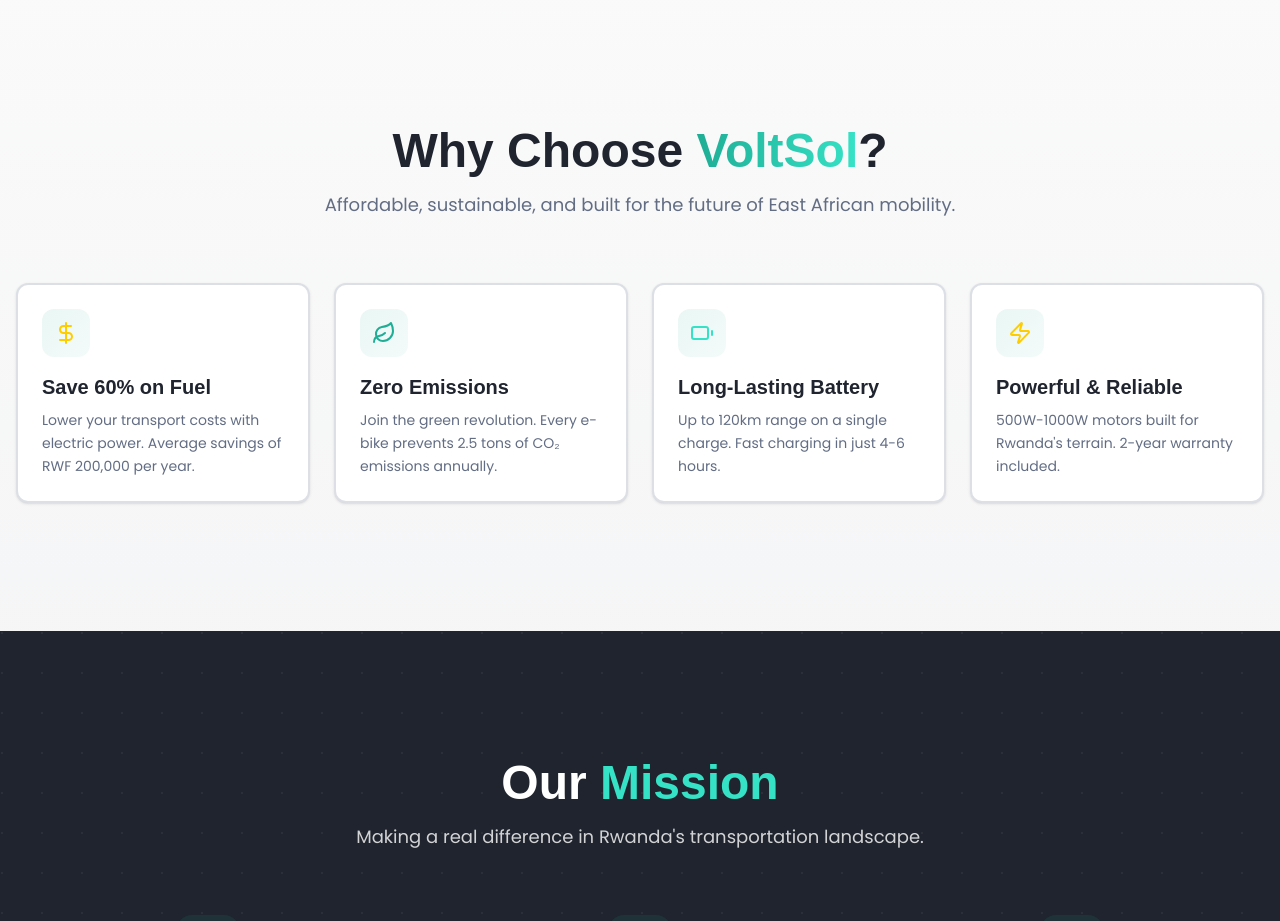
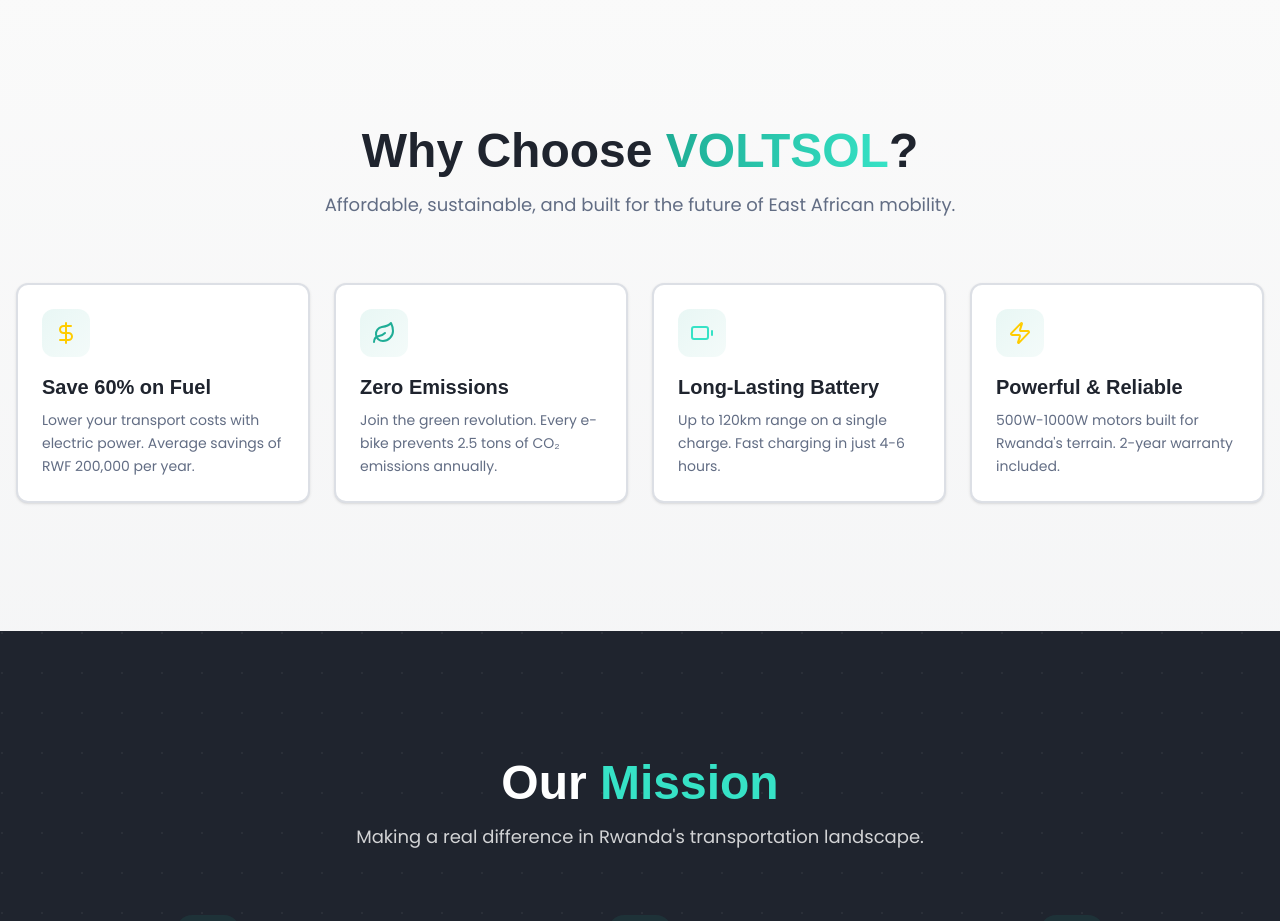
Before and after one commit to iraelie251006/voltsol, a Next.js app: page / in a window 1280 px wide. Shown: the part 3260-4181 px from the top of the page. Built offline with nearby package versions, Linux system fonts and the light colour scheme.

Commit message:
Update brand name in ValueProps component to consistent uppercase styling for VOLTSOL

```diff
--- a/components/ValueProps.tsx
+++ b/components/ValueProps.tsx
@@ -35,7 +35,7 @@ const ValueProps = () => {
         {/* Section Header */}
         <div className="text-center max-w-3xl mx-auto mb-16">
           <h2 className="text-3xl md:text-5xl font-heading font-bold mb-4">
-            Why Choose <span className="text-gradient">VoltSol</span>?
+            Why Choose <span className="text-gradient">VOLTSOL</span>?
           </h2>
           <p className="text-lg text-muted-foreground">
             Affordable, sustainable, and built for the future of East African mobility.
```
